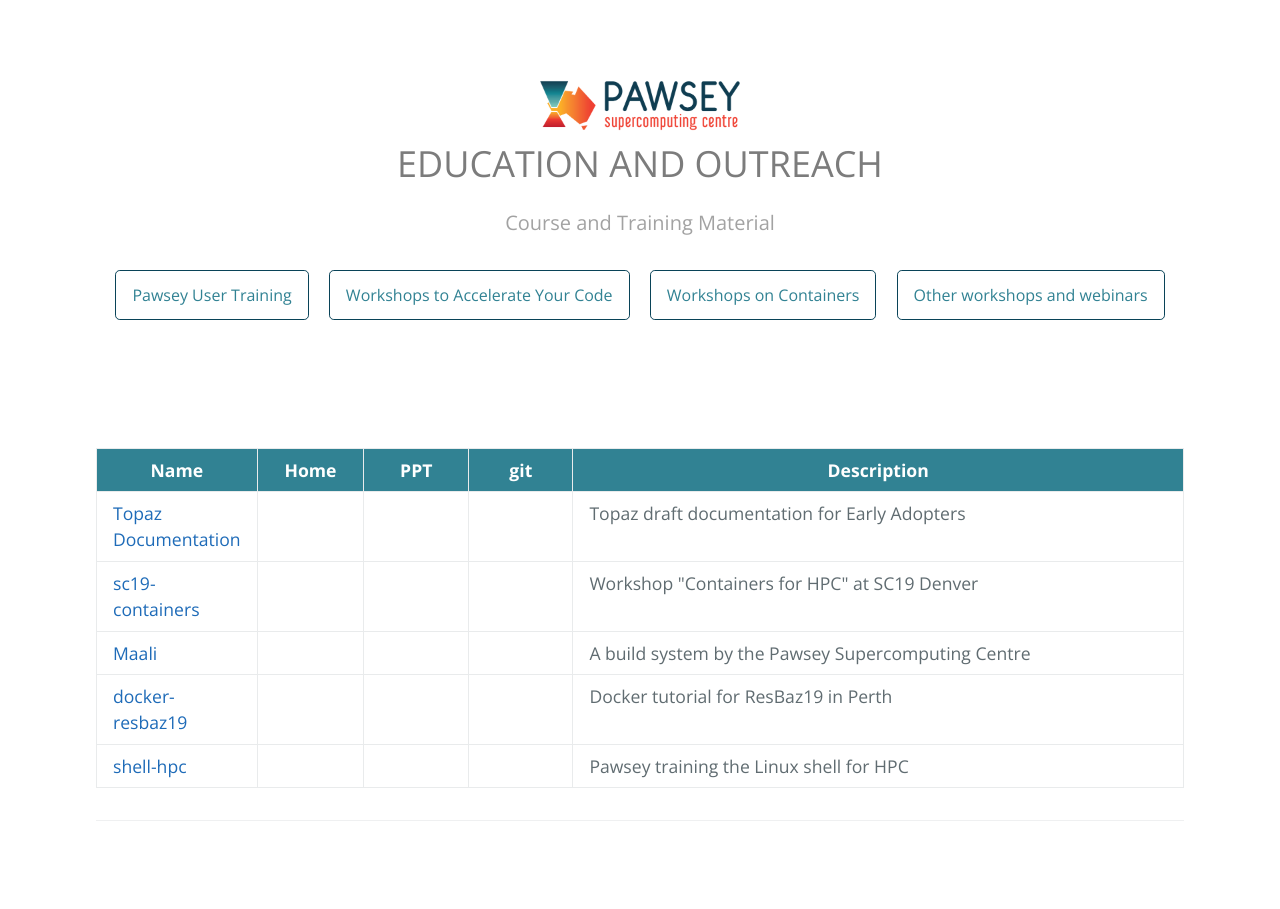
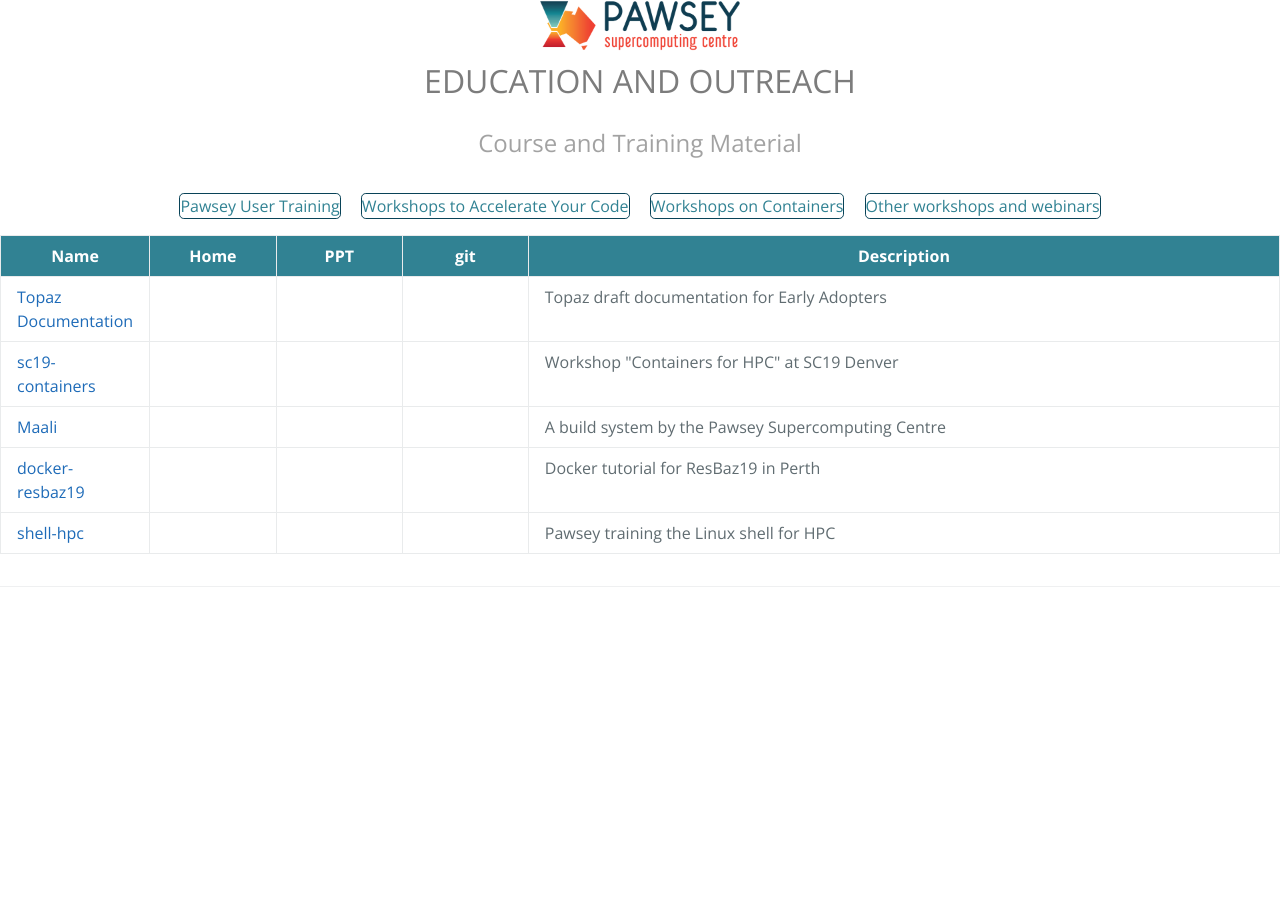
Before and after one commit to ratkinson0405/ratkinson0405.github.io, a Jekyll site: the page built from index.md, in a window 1280 px wide. Built offline with Jekyll 4.4.1, drawn with Linux system fonts in a browser that asks for light colours; our own code applies the rules of GitHub Pages for plain Markdown files; the repository's description, which GitHub fills in, is left out.

Commit message:
Update variables.scss

```diff
--- a/_sass/variables.scss
+++ b/_sass/variables.scss
@@ -1,5 +1,5 @@
 // Breakpoints
-$large-breakpoint: 64em !default;
+$large-breakpoint: 100% !default;
 $medium-breakpoint: 42em !default;
 
 // Headers
```
